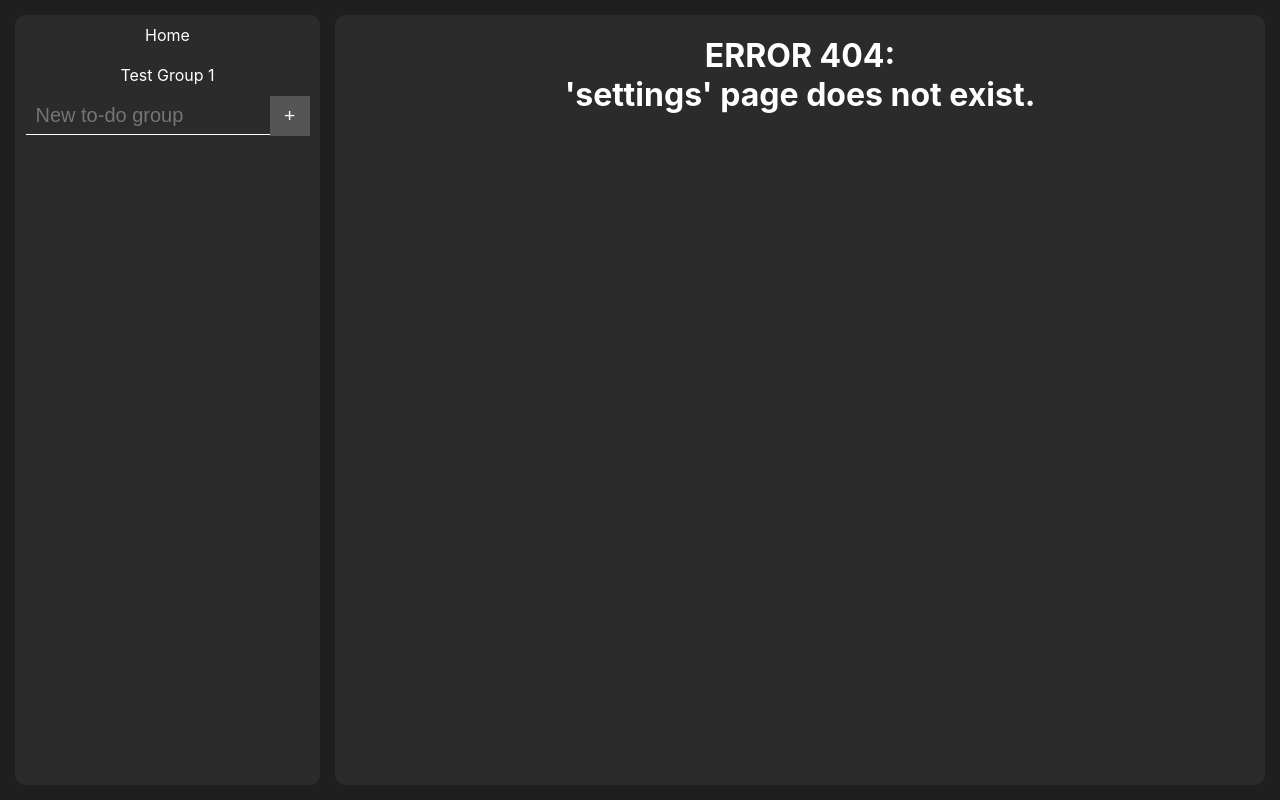
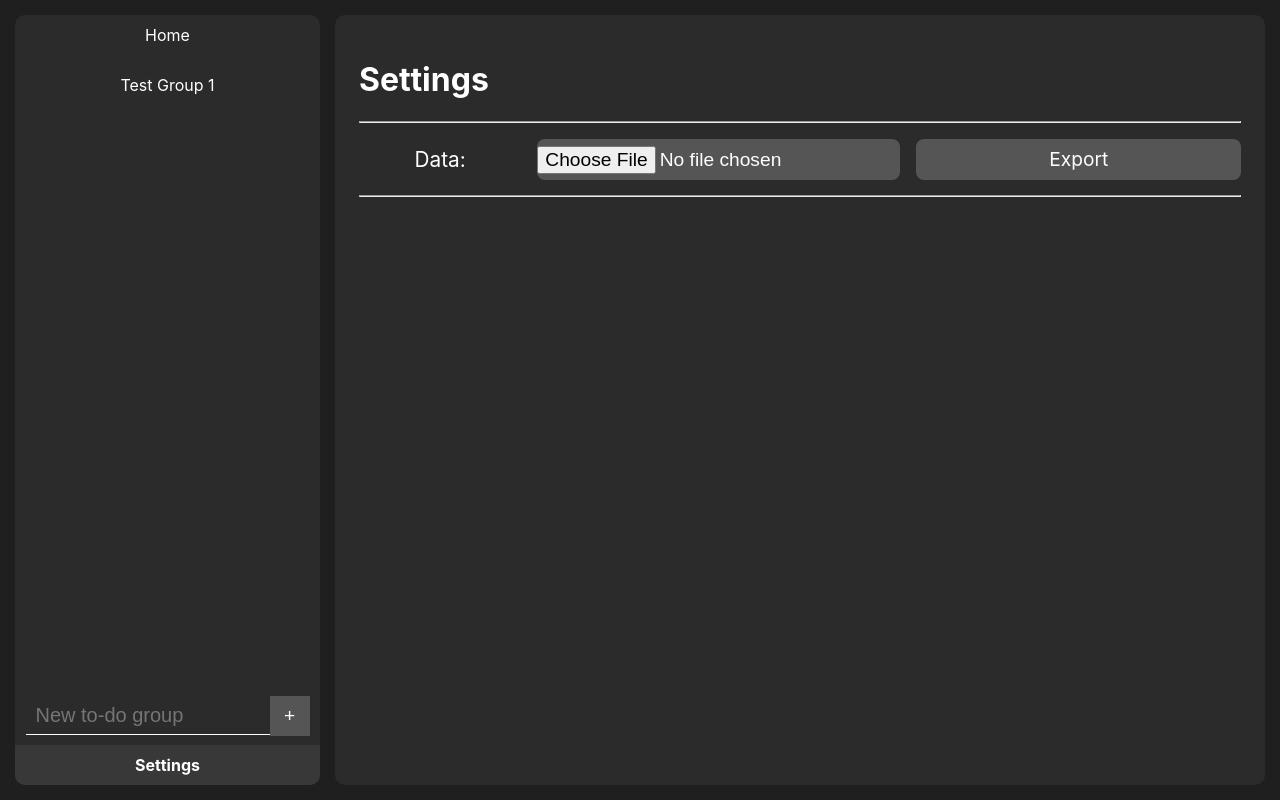
Before and after one commit to Bernhart46/todo-app, a React (Vite) app: page /settings in a window 1280 px wide. Before the commit this address led to /error. Built offline with nearby package versions, Linux system fonts and the light colour scheme.

Commit message:
Add Settings with Import/Export data

```diff
--- a/src/components/main-component.tsx
+++ b/src/components/main-component.tsx
@@ -1,11 +1,12 @@
-import { useRef } from 'react';
-import { useSelector } from 'react-redux';
-import { Routes, Route } from 'react-router-dom';
-import { ErrorPage } from '../pages/error-page';
-import { HomePage } from '../pages/home-page';
-import { TodoPage } from '../pages/todo-page';
-import { RootState } from '../store';
-import './main-component.css';
+import { useRef } from "react";
+import { useSelector } from "react-redux";
+import { Routes, Route } from "react-router-dom";
+import { ErrorPage } from "../pages/error-page";
+import { HomePage } from "../pages/home-page";
+import { TodoPage } from "../pages/todo-page";
+import { RootState } from "../store";
+import "./main-component.css";
+import { SettingsPage } from "../pages/settings-page";
 
 const MainComponent = () => {
   const isNavbarToggled = useSelector(
@@ -20,16 +21,17 @@ const MainComponent = () => {
         mainRef.current &&
         mainRef.current.scrollTo({
           top: mainRef.current.scrollHeight,
-          behavior: 'smooth',
+          behavior: "smooth",
         }),
       20
     );
   };
 
   return (
-    <main style={{ display: isNavbarToggled ? 'none' : 'block' }} ref={mainRef}>
+    <main style={{ display: isNavbarToggled ? "none" : "block" }} ref={mainRef}>
       <Routes>
         <Route path="/" element={<HomePage />} />
+        <Route path="/settings" element={<SettingsPage />} />
         <Route
           path="/:todo"
           element={<TodoPage scrollToBottom={scrollToBottom} />}
--- a/src/components/navbar-component.css
+++ b/src/components/navbar-component.css
@@ -4,6 +4,14 @@
   overflow: auto;
   border-radius: 10px;
   margin: 15px;
+  display: grid;
+  grid-template-rows: 2.5rem 1fr 2.5rem 2.5rem;
+  gap: 10px;
+}
+
+.nav-button__container {
+  height: 100%;
+  overflow-y: auto;
 }
 
 .nav-button {
@@ -89,3 +97,7 @@
     margin-right: 0;
   }
 }
+
+.settings-button {
+  background-color: #383838;
+}
--- a/src/components/navbar-component.tsx
+++ b/src/components/navbar-component.tsx
@@ -53,7 +53,6 @@ const NavbarComponent = () => {
       className={`navbar-component ${
         isNavbarToggled ? "" : "navbar-bottom navbar-right"
       }`}
-      ref={navbarRef}
     >
       <NavLink
         className="nav-button"
@@ -63,6 +62,7 @@ const NavbarComponent = () => {
       >
         Home
       </NavLink>
+      <div className="nav-button__container" ref={navbarRef}>
         {[...todos].map((todo, i) => {
           const tIndex = 101 + i;
           return (
@@ -84,7 +84,16 @@ const NavbarComponent = () => {
             </NavLink>
           );
         })}
+      </div>
       <NavbarCreateGroup />
+      <NavLink
+        className="nav-button settings-button"
+        to="/settings"
+        onClick={() => handleClick("Settings")}
+        tabIndex={101 + todos.length + 1}
+      >
+        Settings
+      </NavLink>
     </div>
   );
 };
--- /dev/null
+++ b/src/components/settings/data-component.tsx
@@ -0,0 +1,68 @@
+import { useRef } from "react";
+import { useLoad } from "../../utils/hooks";
+
+export const DataComponent = () => {
+  const state = localStorage.getItem("state");
+  if (!state) return null;
+
+  const load = useLoad();
+
+  const inputRef = useRef<HTMLInputElement | null>(null);
+
+  const blob = new Blob([state], { type: "text/plain" });
+
+  const handleImportClick = () => {
+    if (!inputRef.current) return;
+    let files = inputRef.current.files;
+    if (!files) return;
+    if (files.length == 0) return;
+
+    const file = files[0];
+
+    let reader = new FileReader();
+
+    reader.onload = (e) => {
+      const file = e.target?.result as string;
+
+      if (!file) return;
+      // This is a regular expression to identify carriage
+      // Returns and line breaks
+      const lines = file.split(/\r\n|\n/);
+      load(lines.join());
+    };
+
+    reader.onerror = (e) => console.log(e);
+
+    reader.readAsText(file);
+  };
+
+  const handleExportClick = () => {
+    const link = document.createElement("a");
+    link.download = "todo-save-data.txt";
+
+    link.href = URL.createObjectURL(blob);
+    link.click();
+
+    URL.revokeObjectURL(link.href);
+  };
+
+  return (
+    <div className="settings__data-container">
+      <div className="settings__title">Data:</div>
+      <input
+        type="file"
+        className="settings__button disable-selection"
+        onChange={handleImportClick}
+        ref={inputRef}
+        accept=".txt"
+      />
+      <div
+        role="button"
+        className="settings__button disable-selection"
+        onClick={handleExportClick}
+      >
+        Export
+      </div>
+    </div>
+  );
+};
--- /dev/null
+++ b/src/pages/settings-page.css
@@ -0,0 +1,37 @@
+.settings__data-container {
+  display: grid;
+  grid-template-columns: 1fr 2fr 2fr;
+  height: 2.5rem;
+  gap: 1rem;
+}
+
+.settings__title {
+  display: flex;
+  justify-content: center;
+  align-items: center;
+  font-size: 1.3rem;
+}
+
+.settings__button {
+  background-color: rgba(255, 255, 255, 0.2);
+  border: none;
+  color: white;
+  padding: 0;
+  height: 2.6rem;
+  line-height: 2.6rem;
+  font-size: 1.2rem;
+  cursor: pointer;
+  border-radius: 0.5rem;
+  text-align: center;
+}
+
+.settings__button:hover {
+  filter: brightness(0.9);
+}
+.settings__button:active {
+  filter: brightness(0.75);
+}
+
+hr {
+  margin: 1rem 0;
+}
--- /dev/null
+++ b/src/pages/settings-page.tsx
@@ -0,0 +1,13 @@
+import { DataComponent } from "../components/settings/data-component";
+import "./settings-page.css";
+
+export const SettingsPage = () => {
+  return (
+    <div style={{ padding: "1.5rem" }}>
+      <h1>Settings</h1>
+      <hr />
+      <DataComponent />
+      <hr />
+    </div>
+  );
+};
--- a/src/pages/todo-page.tsx
+++ b/src/pages/todo-page.tsx
@@ -83,8 +83,8 @@ export const TodoPage = ({ scrollToBottom }: TodoPageProps) => {
         .sort((a, b) => sort(a, b, "done"))
     : [];
   //base tabIndexes for status groups
-  //101 = base, 2 = new group
-  const nst_baseIndex = 101 + groupAmount + 2 + 1;
+  //101 = base, 2 = new group, last 1 is the settings button
+  const nst_baseIndex = 101 + groupAmount + 2 + 1 + 1;
   const ip_baseIndex = nst_baseIndex + notStartedTodos.length * 6;
   const done_baseIndex = ip_baseIndex + inProgress.length * 6;
 
--- a/src/utils/hooks.ts
+++ b/src/utils/hooks.ts
@@ -119,13 +119,17 @@ export const useLoad = () => {
   ];
 
   const dispatch = useDispatch();
-  const func = () => {
+  const func = (fileData: string) => {
     const stringData = localStorage.getItem("state");
     console.log("LocalStorage size: ", stringData?.length);
-    const data = stringData
-      ? (JSON.parse(stringData) as todoGroup[])
-      : defaultData;
+    let data = [] as todoGroup[];
+    if (fileData) {
+      data = JSON.parse(fileData) as todoGroup[];
+    } else {
+      data = stringData ? (JSON.parse(stringData) as todoGroup[]) : defaultData;
+    }
     const newData = renewOldSaves(data);
+
     dispatch(loadState({ data: newData }));
     dispatch(setStateLoaded());
   };
```
Lines whose indentation alone changed are shown as unchanged.
